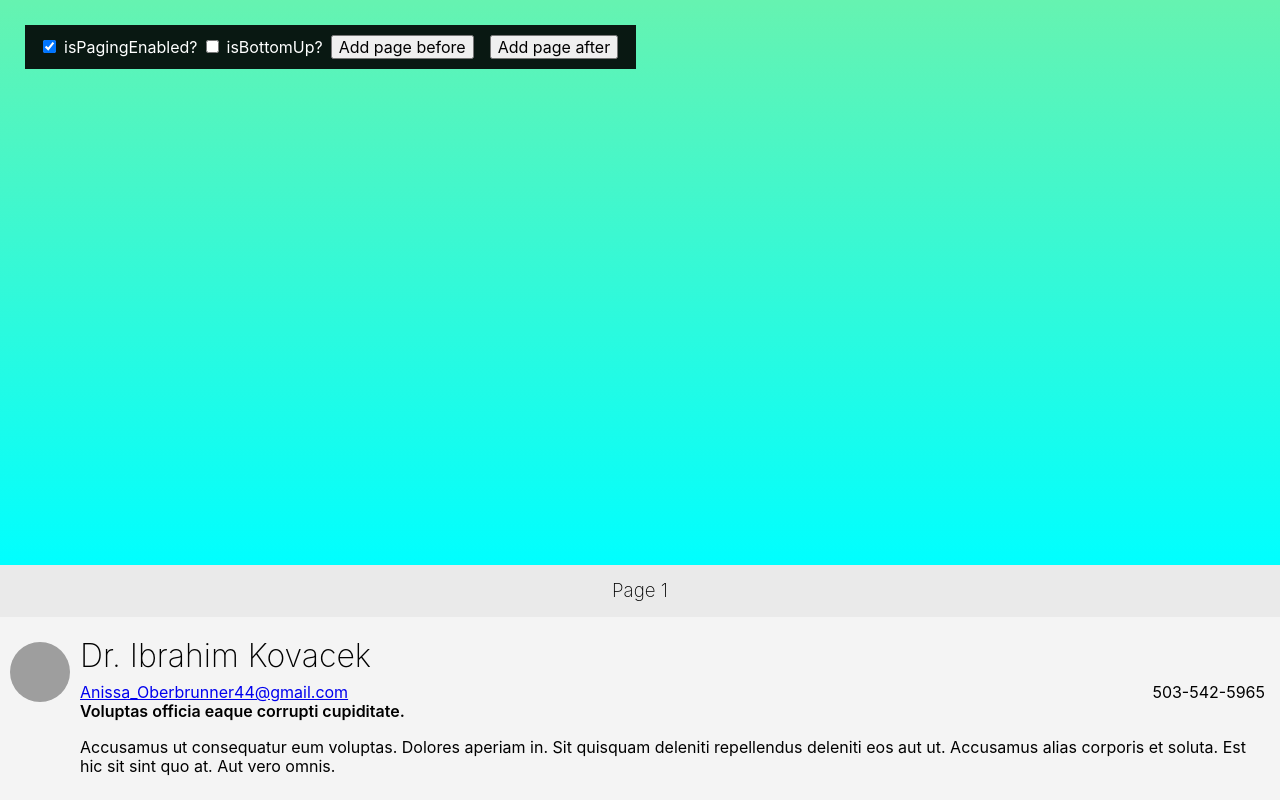
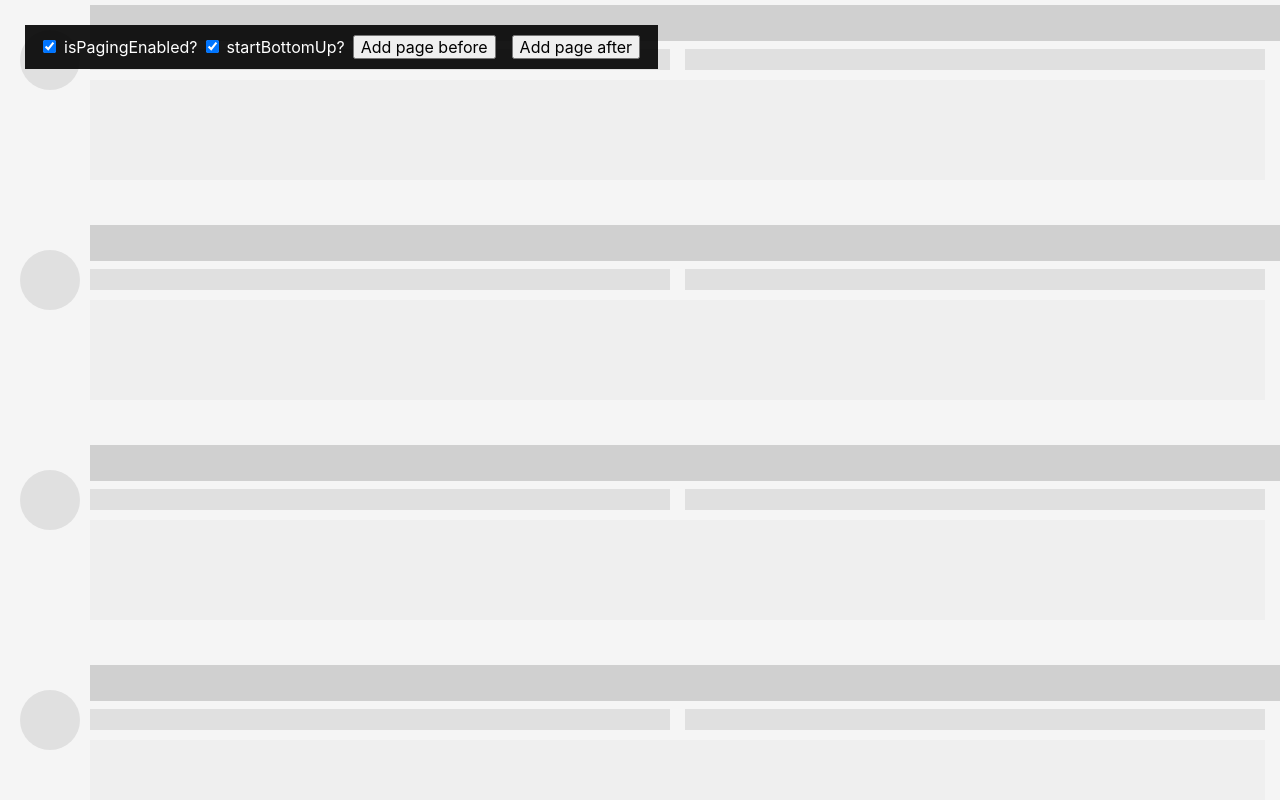
Before and after one commit to WrathOfZombies/vr-prototype, a React (Create React App) app: page / in a window 1280 px wide. Built offline with nearby package versions, Linux system fonts and the light colour scheme; grey boxes are pictures that could not be loaded.

Commit message:
Adding greeking in buffers

```diff
--- a/src/components.tsx
+++ b/src/components.tsx
@@ -29,12 +29,18 @@ export const Buffer = ({ element, name, ...props }) => (
   <div
     data-id={name}
     ref={ref => element && element(ref)}
-    style={{
-      background: `linear-gradient(${"lightgreen, cyan"})`,
-      height: "100vh"
-    }}
-    {...props}
-  />
+    // style={{
+    //   background: `linear-gradient(${"lightgreen, cyan"})`,
+    //   height: "100vh"
+    // }}
+  >
+    <Greek />
+    <Greek />
+    <Greek />
+    <Greek />
+    <Greek />
+    <Greek />
+  </div>
 );
 
 export interface IPageProps {
@@ -210,10 +216,10 @@ export const DebugPanel = ({ settings, toggle, addPage }) => (
     <label>
       <input
         type="checkbox"
-        defaultChecked={settings.isBottomUp}
-        onClick={e => toggle("isBottomUp")}
+        defaultChecked={settings.startBottomUp}
+        onClick={e => toggle("startBottomUp")}
       />
-      isBottomUp?
+      startBottomUp?
     </label>
     <button onClick={e => addPage(true)}>Add page before</button>
     <button onClick={e => addPage(false)}>Add page after</button>
```
